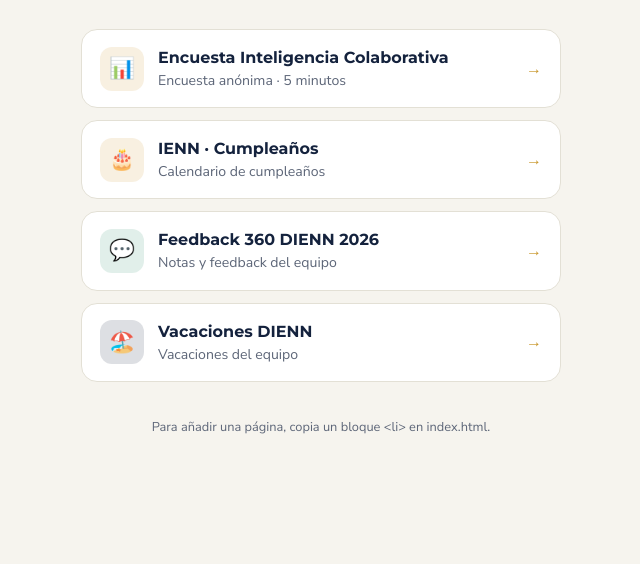
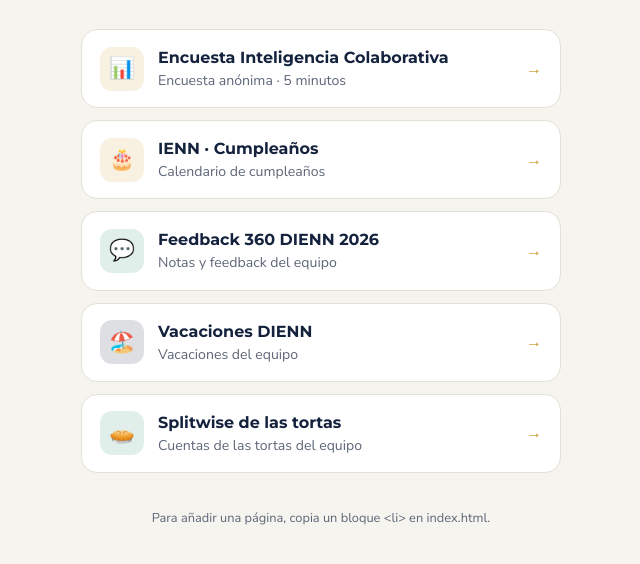
Before and after one commit to reinadaniela7-debug/Linktree-DIENN, a plain HTML site: page index.html in a window 1280 px wide. Shown: the part 152-716 px from the top of the page, without its empty margins (319-959 px from the left). Drawn offline with Linux system fonts and the light colour scheme.

Commit message:
Añadir Splitwise de las tortas
Co-Authored-By: Claude Sonnet 5.5 <noreply@anthropic.com>
Claude-Session: https://claude.ai/code/session_016xAcPYqWRiichvsBHTZfDW

```diff
--- a/index.html
+++ b/index.html
@@ -51,6 +51,8 @@ footer{margin-top:36px;text-align:center;color:var(--muted);font-size:.8rem}
       <span class="dot">💬</span><span class="txt"><b>Feedback 360 DIENN 2026</b><span>Notas y feedback del equipo</span></span><span class="arrow">→</span></a></li>
     <li><a class="link" style="--c:var(--navy)" href="https://aleguzman97-blip.github.io/portal-dienn/" target="_blank" rel="noopener">
       <span class="dot">🏖️</span><span class="txt"><b>Vacaciones DIENN</b><span>Vacaciones del equipo</span></span><span class="arrow">→</span></a></li>
+    <li><a class="link" style="--c:var(--green)" href="https://www.splitwise.com/join/5pdZeykJ9AZ+1zyd9h?v=s" target="_blank" rel="noopener">
+      <span class="dot">🥧</span><span class="txt"><b>Splitwise de las tortas</b><span>Cuentas de las tortas del equipo</span></span><span class="arrow">→</span></a></li>
   </ul>
   <footer>Para añadir una página, copia un bloque &lt;li&gt; en index.html.</footer>
 </main>
```
